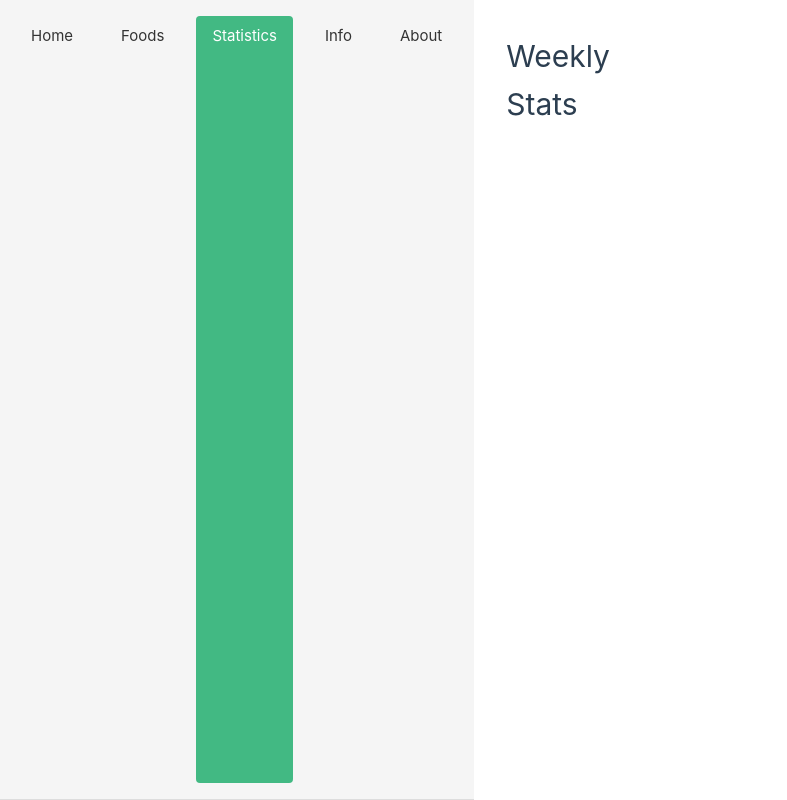
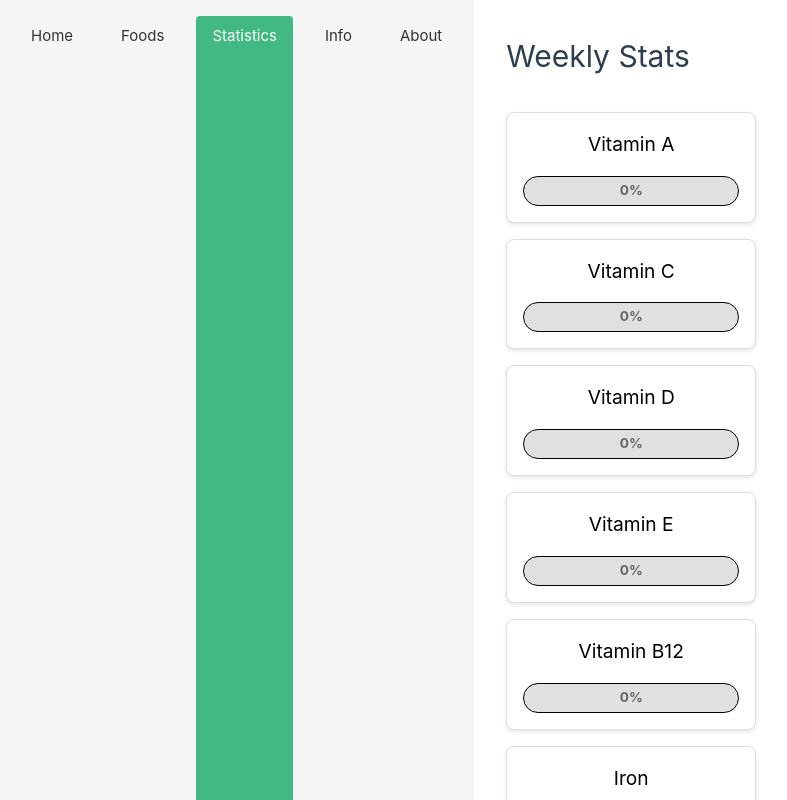
Before and after one commit to MatejHlavac/Micronutrient_Tracker, a Vue app: page /stats in a window 1280 px wide. Shown: the top 800 px of the page, without its empty margins (65-852 px from the left). Built offline with nearby package versions, Linux system fonts and the light colour scheme.

Commit message:
Implementácia StatsView
- Implementácia StatsView s týždennými štatistikami a progress barami
- Vytvorenie komponentu pre zobrazenie progresu mikronutrientu

```diff
--- /dev/null
+++ b/src/components/NutrientCard.vue
@@ -0,0 +1,133 @@
+<script>
+export default {
+    name: 'NutrientCard',
+
+    props: {
+        nutrient: {
+            type: Object,
+            required: true
+        }
+    },
+
+    data() {
+        return {
+            isHovered: false
+        }
+    },
+
+	computed: {
+		progressColor() {
+			const percentage = this.nutrient.percentage
+
+			if (percentage <= 25) {
+				return '#dc3545'
+			} else if (percentage <= 50) {
+				return '#ff9800'
+			} else if (percentage <= 75) {
+				return '#ffc107'
+			} else {
+				return '#28a745'
+			}
+		},
+		showTextInContainer() {
+			return this.nutrient.percentage < 20
+		}
+	},
+
+    methods: {
+        showPoints() {
+            this.isHovered = true
+        },
+        hidePoints() {
+            this.isHovered = false
+        }
+    }
+}
+</script>
+
+<template>
+    <div class = "nutrient-card">
+        <h3>{{ nutrient.name }}</h3>
+
+        <div class = "progress-container"
+            @mouseenter = "showPoints()"
+            @mouseleave = "hidePoints()"
+        >
+            <div class = "progress-bar"
+                :style = "{
+                    width: nutrient.percentage + '%',
+                    background: progressColor
+                }"
+            >
+                <span v-if = "!isHovered && !showTextInContainer" class = "progress-text">
+                    {{ Math.round(nutrient.percentage) }}%
+                </span>
+                <span v-if = "isHovered && !showTextInContainer" class = "progress-text">
+                    {{ nutrient.currentValue }} / {{ nutrient.maxValue }}
+                </span>
+            </div>
+            <span v-if = "!isHovered && showTextInContainer" class = "progress-text-container">
+                {{ Math.round(nutrient.percentage) }}%
+            </span>
+            <span v-if = "isHovered && showTextInContainer" class = "progress-text-container">
+                {{ nutrient.currentValue }} / {{ nutrient.maxValue }}
+            </span>
+        </div>
+    </div>
+</template>
+
+<style scoped>
+.nutrient-card {
+	border: 1px solid #ddd;
+	border-radius: 8px;
+	padding: 1rem;
+	background: white;
+	box-shadow: 0 2px 4px rgba(0, 0, 0, 0.1);
+}
+
+.nutrient-card h3 {
+	margin: 0;
+	font-size: 1.2rem;
+    color: #000;
+	text-align: center;
+}
+
+.progress-container {
+	width: 100%;
+	height: 30px;
+	background: #e0e0e0;
+	border: 1px solid #000;
+	border-radius: 15px;
+	overflow: hidden;
+	position: relative;
+	margin-top: 1rem;
+}
+
+.progress-bar {
+	height: 100%;
+	background: #42b983;
+	border-radius: 15px;
+	display: flex;
+	align-items: center;
+	justify-content: center;
+	transition: width 0.3s ease;
+}
+
+.progress-text {
+	color: white;
+	font-weight: bold;
+	font-size: 0.85rem;
+	text-shadow: 0 1px 2px rgba(0, 0, 0, 0.3);
+}
+
+.progress-text-container {
+	color: #666;
+	font-weight: bold;
+	font-size: 0.85rem;
+	position: absolute;
+	top: 50%;
+	left: 50%;
+	transform: translate(-50%, -50%);
+	z-index: 1;
+}
+</style>
--- a/src/views/StatsView.vue
+++ b/src/views/StatsView.vue
@@ -1,12 +1,50 @@
 <script>
+import { useNutritionStore } from '@/stores/nutritions'
+import micronutrientsData from '@/data/micronutrients.json'
+import NutrientCard from '@/components/NutrientCard.vue'
+
 export default {
-    name: 'StatsView'
+    name: 'StatsView',
+    components: {
+        NutrientCard
+    },
+
+    computed: {
+        store() {
+            return useNutritionStore()
+        },
+
+        micronutrientsWithStats() {
+            return micronutrientsData.map(nutrient => {
+                const currentValue = this.store.weeklyStats[nutrient.id] || 0
+                const maxValue = nutrient.maxValue
+                const percentage = Math.min((currentValue / maxValue) * 100, 100)
+
+                return {
+                    id: nutrient.id,
+                    name: nutrient.name,
+                    type: nutrient.type,
+                    currentValue: currentValue,
+                    maxValue: maxValue,
+                    percentage: percentage
+                }
+            })
+        }
+    }
 }
 </script>
 
 <template>
     <div class = "stats">
         <h1>Weekly Stats</h1>
+
+        <div class = "nutrients-grid">
+            <NutrientCard
+                v-for = "nutrient in micronutrientsWithStats"
+                :key = "nutrient.id"
+                :nutrient = "nutrient"
+            />
+        </div>
     </div>
 
 </template>
@@ -15,4 +53,11 @@ export default {
 .stats {
 	padding: 2rem;
 }
+
+.nutrients-grid {
+	display: grid;
+	grid-template-columns: repeat(auto-fill, minmax(250px, 1fr));
+	gap: 1rem;
+	margin-top: 2rem;
+}
 </style>
```
